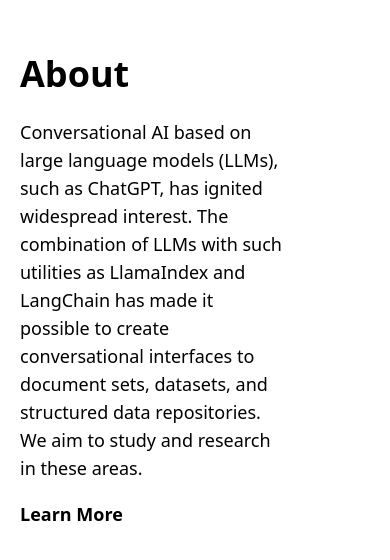
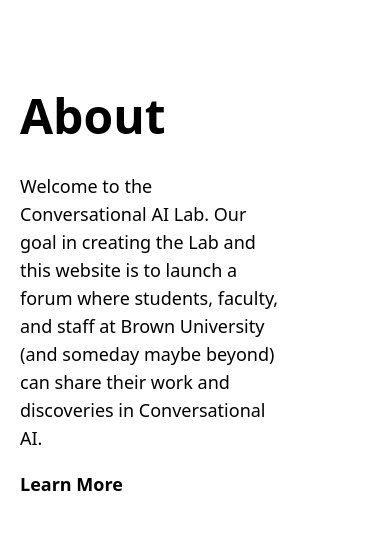
Before and after one commit to fullstackatbrown/conversational-ai-lab, a Next.js app: page / in a window 390 px wide. Shown: the part 969-1529 px from the top of the page. Built offline with nearby package versions, Linux system fonts and the light colour scheme; no server answers.

Commit message:
tweak. added new intro text to about & landing page

```diff
--- a/app/about/page.tsx
+++ b/app/about/page.tsx
@@ -24,9 +24,22 @@
             </div>
             <div className="lg:flex lg:gap-10">
                 <div className=" px-10 py-10 lg:px-20 lg:py-20 space-y-6 lg:w-1/2 w-full flex flex-col justify-center">
-                    <h1 className="transition-all duration-300 lg:text-4xl text-3xl font-bold">Who We Are</h1>
-                    <div className="transition-all duration-300 w-full lg:text-xl text-lg">Conversational AI based on large language models (LLMs), such as ChatGPT, has ignited widespread interest. The combination of LLMs with such utilities as LlamaIndex and LangChain has made it possible to create conversational interfaces to document sets, datasets, and structured data repositories. We aim to study and research in these areas.</div>
+                    <h1 className="transition-all duration-300 lg:text-4xl text-4xl font-bold">Who We Are</h1>
+                    <div className="transition-all duration-300 w-full lg:text-2xl text-lg">Welcome to the Conversational AI Lab. Our goal in creating the Lab and this website is to launch a forum where students, faculty, and staff at Brown University (and someday maybe beyond) can share their work and discoveries in Conversational AI.</div>
+
+                    <br></br>
+                    <h1 className="transition-all duration-300 lg:text-4xl text-4xl font-bold">Conversational AI</h1>
+                    <br></br>
+                    <div className="transition-all duration-300 w-full lg:text-2xl text-lg">So, what is Conversational AI, you might ask? Some people use this term to mean a conversational interface to e-commerce websites. We are using this term in a much broader way.</div>
+                    <div className="transition-all duration-300 w-full lg:text-2xl text-lg">We think of it as a new paradigm in computing: the combination of a powerful, new computational engine (a virtual machine) and a new modality for interacting with it. This new computational engine, this new virtual machine is, of course large language models and generative AI. The new modality of interacting with it and getting it to perform tasks is conversation, as in conversational prompts.</div>
+                    <div className="transition-all duration-300 w-full lg:text-2xl text-lg">Looked at this way, we can regard Conversational AI as Conversational Computing because that is what it is: a system for performing computational tasks through conversations.</div>
+                    <div className="transition-all duration-300 w-full lg:text-2xl text-lg">To fully understand how revolutionary this accomplishment is one needs to place it in the context of the history of computing.</div>
+
+                    <div className="transition-all duration-300 w-full lg:text-2xl text-lg">The first computational engines were massive physical computers such as ENIAC, UNIVAC, etc..  consisting of a large assemblage of vacuum tubes and magnetic relays. The modality for interacting with them initially was by configuring and reconfiguring the topology of the vacuum tubes. Soon these computational engines evolved into increasingly more powerful ‘virtual’ computational engines consisting of physical computers running layers of software such as assemblers, compilers and interpreters, and an operating system. People could then get these virtual machines to perform increasingly more complex computational tasks. The modality for interacting with these computational engines was through programs which consisted of detailed step by step instructions for performing these tasks. The languages for writing these programs (such as C, C++, Python, etc.) are called imperative languages. Although there are other types of programming languages such as declarative and functional languages, the dominant modality today for interacting with computational engines was by giving them step by step instructions for performing computational tasks.</div>
+                    <div className="transition-all duration-300 w-full lg:text-2xl text-lg">Now, for the first time we have created computational engines such that we can get them to perform computational tasks not by giving them detailed instructions on how to execute the tasks and not by  explicitly defining the tasks (as in declarative programming) but simply by specifying the tasks, sometimes supplemented with examples of successful execution of such tasks.</div>
+                    <div className="transition-all duration-300 w-full lg:text-2xl text-lg">The purpose of the Conversational AI Lab is to explore all the amazing tasks that can be performed by these family of computational engines and to extend the capacities of these computational engines through research and engineering. We hope you’ll join us. We plan to hold events every few weeks where one or more presenters will showcase something cool and interesting that can be done using conversational AI.</div>
                 </div>
+
                 <div className="transition-all duration-300 scale-0 lg:scale-100 transform-scale-y-[-1]">
                     <img src="/assets/wave.png" width={"800px"}
                         height={"800px"} />
--- a/app/page.tsx
+++ b/app/page.tsx
@@ -58,8 +58,8 @@
       <div className="flex flex-row flex-1">
         <div className="flex-auto flex items-center w-8/12">
           <div className='px-[20px] md:px-[70px] space-y-3'>
-            <h1 className="lg:text-6xl text-4xl font-bold">About</h1>
-            <div className="w-3/4 lg:text-2xl text-lg">Conversational AI based on large language models (LLMs), such as ChatGPT, has ignited widespread interest. The combination of LLMs with such utilities as LlamaIndex and LangChain has made it possible to create conversational interfaces to document sets, datasets, and structured data repositories. We aim to study and research in these areas.</div>
+            <h1 className="lg:text-6xl text-5xl font-bold">About</h1>
+            <div className="w-3/4 lg:text-3xl text-lg">Welcome to the Conversational AI Lab. Our goal in creating the Lab and this website is to launch a forum where students, faculty, and staff at Brown University (and someday maybe beyond) can share their work and discoveries in Conversational AI.</div>
             <div className="group flex lg:w-1/3  w-auto gap-1 items-center cursor-pointer">
               <p
                 className="w-auto lg:text-xl font-bold text-lg group-hover:text-red-500 group-hover:underline underline-offset-4"
```
